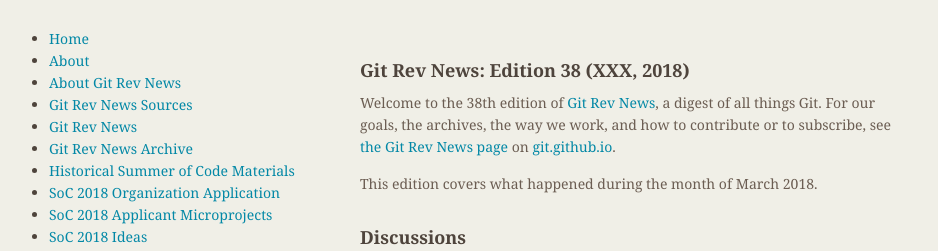
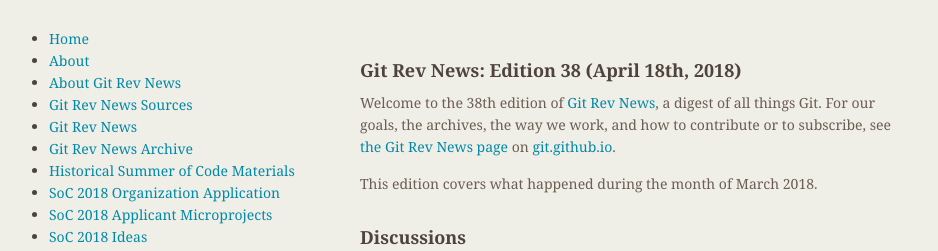
Before and after one commit to git/git.github.io, a Jekyll site: the page built from _posts/2018-04-18-edition-38.markdown, in a window 1280 px wide and 900 px high. Shown: the top 251 px of the window, without its empty margins (174-1112 px from the left). Built offline with Jekyll 4.4.1, drawn with Linux system fonts in a browser that asks for light colours.

Commit message:
rn-38: fix publication date

```diff
--- a/_posts/2018-04-18-edition-38.markdown
+++ b/_posts/2018-04-18-edition-38.markdown
@@ -1,5 +1,5 @@
 ---
-title: Git Rev News Edition 38 (XXX, 2018)
+title: Git Rev News Edition 38 (April 18th, 2018)
 layout: default
 date: 2018-04-18 12:06:51 +0100
 author: chriscool
@@ -7,7 +7,7 @@
 navbar: false
 ---
 
-## Git Rev News: Edition 38 (XXX, 2018)
+## Git Rev News: Edition 38 (April 18th, 2018)
 
 Welcome to the 38th edition of [Git Rev News](https://git.github.io/rev_news/rev_news/),
 a digest of all things Git. For our goals, the archives, the way we work, and how to contribute or to
```
